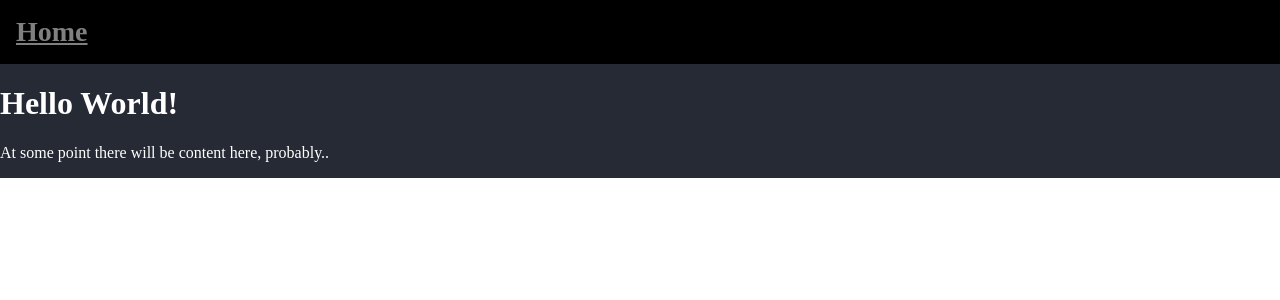
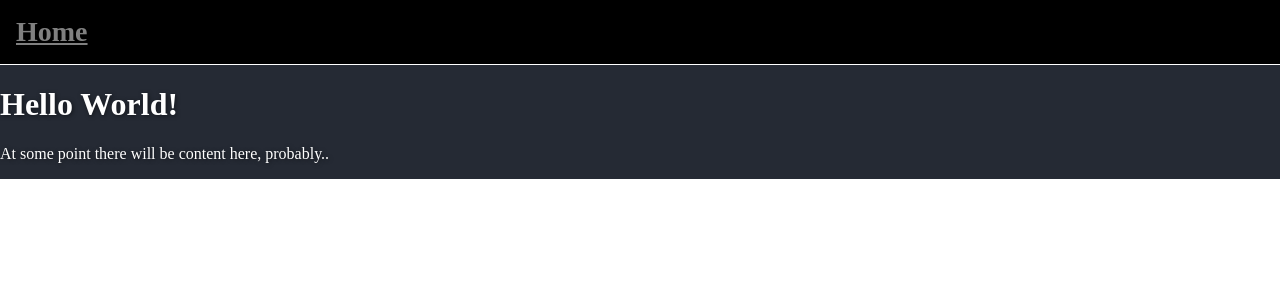
Before and after one commit to JerryMain/jerrymain.github.io, a Jekyll site: the page built from index.md, in a window 1280 px wide. Shown: the top 300 px of the page. Built offline with Jekyll 4.4.1, drawn with Linux system fonts in a browser that asks for light colours.

Commit message:
sass/main: add separator and text shadow

```diff
--- a/_sass/main.scss
+++ b/_sass/main.scss
@@ -13,6 +13,7 @@ body {
   max-width: 1280px;
   margin-inline: auto;
   color: white;
+  text-shadow: 1px 1px 4px rgba(0,0,0,0.5);
 }
 
 nav {
@@ -29,6 +30,7 @@ nav {
 
 .topbar {
   background-color: #000000;
+  border-bottom: 1px solid white;
 }
 
 .topbar-inner {
```
